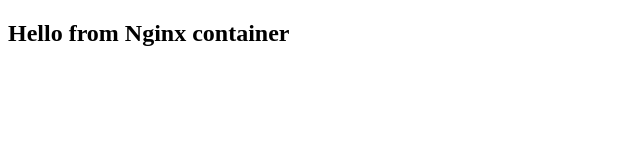
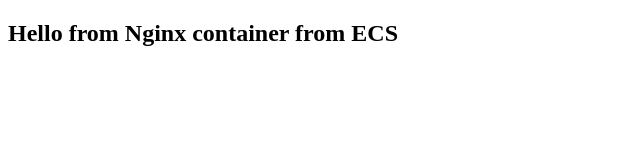
Before and after one commit to akshayvermaTTN/trainees-jenkins, a plain HTML site: page index.html in a window 1280 px wide. Shown: the whole page, without its empty margins (0-640 px from the left). Drawn offline with Linux system fonts and the light colour scheme.

Commit message:
updated index.html

```diff
--- a/index.html
+++ b/index.html
@@ -5,6 +5,6 @@
   <title>Docker Nginx</title>
 </head>
 <body>
-  <h2>Hello from Nginx container</h2>
+  <h2>Hello from Nginx container from ECS</h2>
 </body>
 </html>
```
